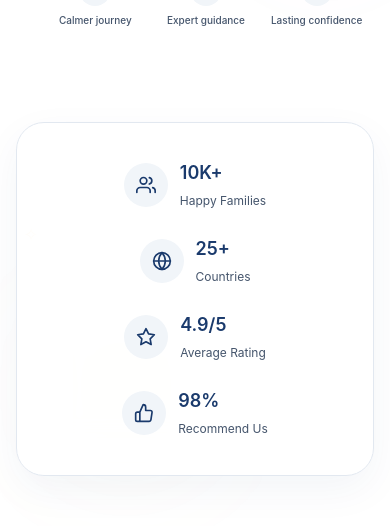
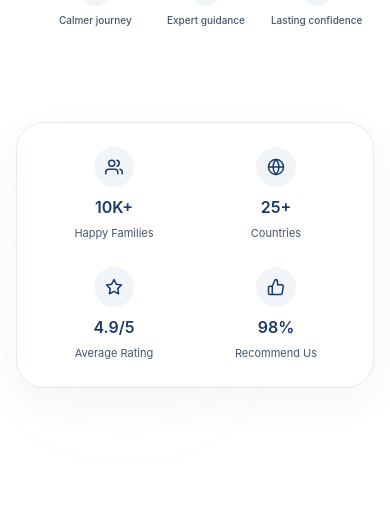
Before and after one commit to VishalTiwari01/astro, a React (Vite) app: page / in a window 390 px wide. Shown: the part 4181-4707 px from the top of the page. Built offline with nearby package versions, Linux system fonts and the light colour scheme.

Commit message:
style: fix mobile layout for stories stats section

```diff
--- a/src/components/StoriesSlider.tsx
+++ b/src/components/StoriesSlider.tsx
@@ -154,20 +154,20 @@ export default function StoriesSlider() {
         </div>
 
         <div
-          className="mt-12 grid overflow-hidden rounded-[28px] border border-slate-200 bg-white/80 px-5 py-6 shadow-[0_14px_40px_rgba(26,58,108,0.05)] backdrop-blur-xl sm:grid-cols-2 lg:grid-cols-4"
+          className="mt-12 grid grid-cols-2 overflow-hidden rounded-[28px] border border-slate-200 bg-white/80 px-4 py-6 shadow-[0_14px_40px_rgba(26,58,108,0.05)] backdrop-blur-xl lg:grid-cols-4 gap-y-6 lg:gap-y-0"
           data-reveal
         >
           {stats.map(({ icon: Icon, value, label }, index) => (
             <div
               key={label}
-              className={`flex items-center justify-center gap-3 px-4 py-3 ${index ? "lg:border-l lg:border-slate-200" : ""}`}
+              className={`flex flex-col sm:flex-row items-center justify-center gap-2 sm:gap-3 px-2 sm:px-4 text-center sm:text-left ${index ? "lg:border-l lg:border-slate-200" : ""}`}
             >
-              <span className="grid h-11 w-11 shrink-0 place-items-center rounded-full bg-slate-100 text-xl text-[#1a3a6c]">
+              <span className="grid h-10 w-10 sm:h-11 sm:w-11 shrink-0 place-items-center rounded-full bg-slate-100 text-lg sm:text-xl text-[#1a3a6c]">
                 <Icon />
               </span>
               <div>
-                <strong className="block text-lg font-semibold text-[#1a3a6c]">{value}</strong>
-                <span className="text-xs text-slate-600">{label}</span>
+                <strong className="block text-base sm:text-lg font-semibold text-[#1a3a6c]">{value}</strong>
+                <span className="text-[11px] sm:text-xs text-slate-600">{label}</span>
               </div>
             </div>
           ))}
```
